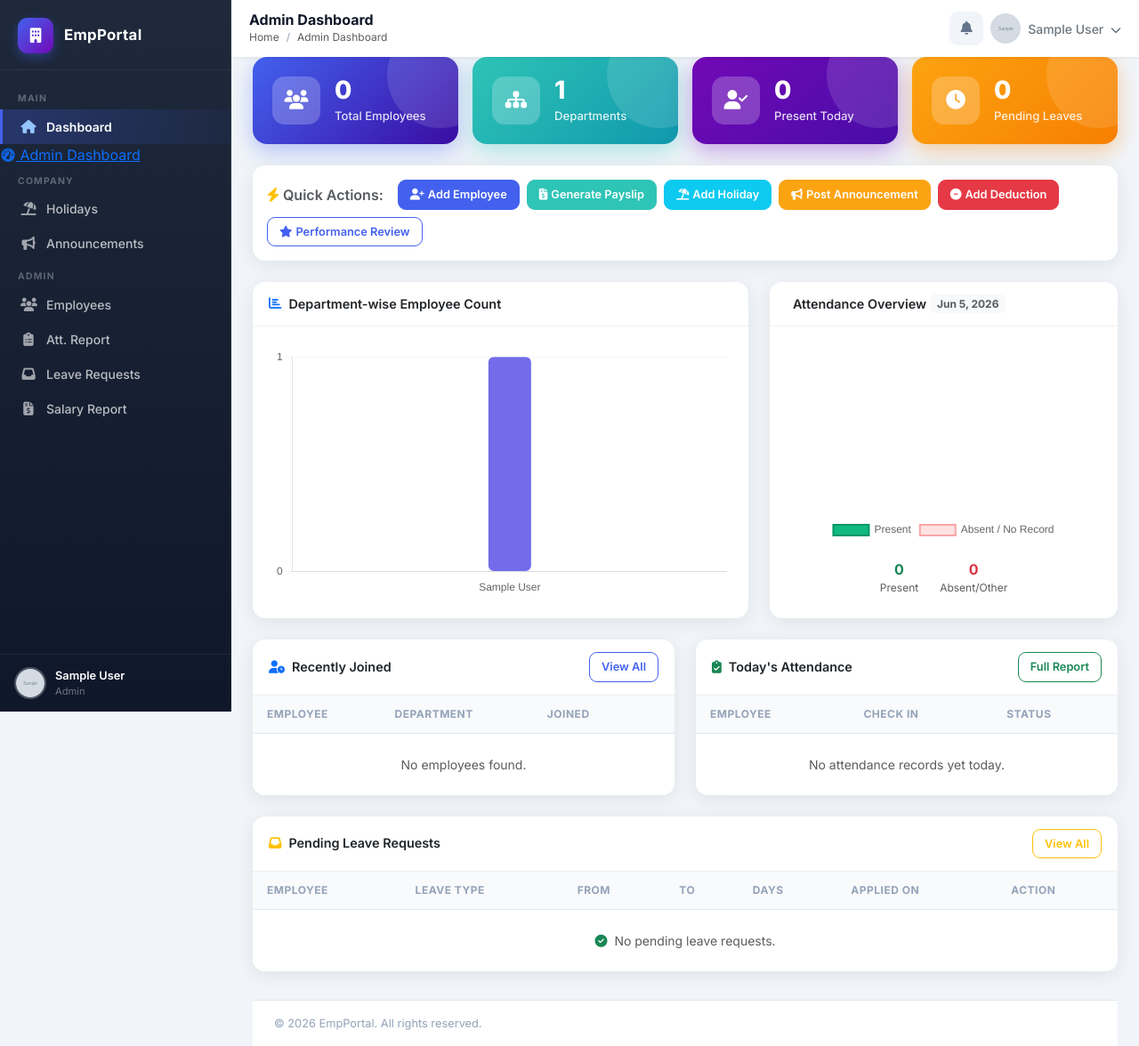
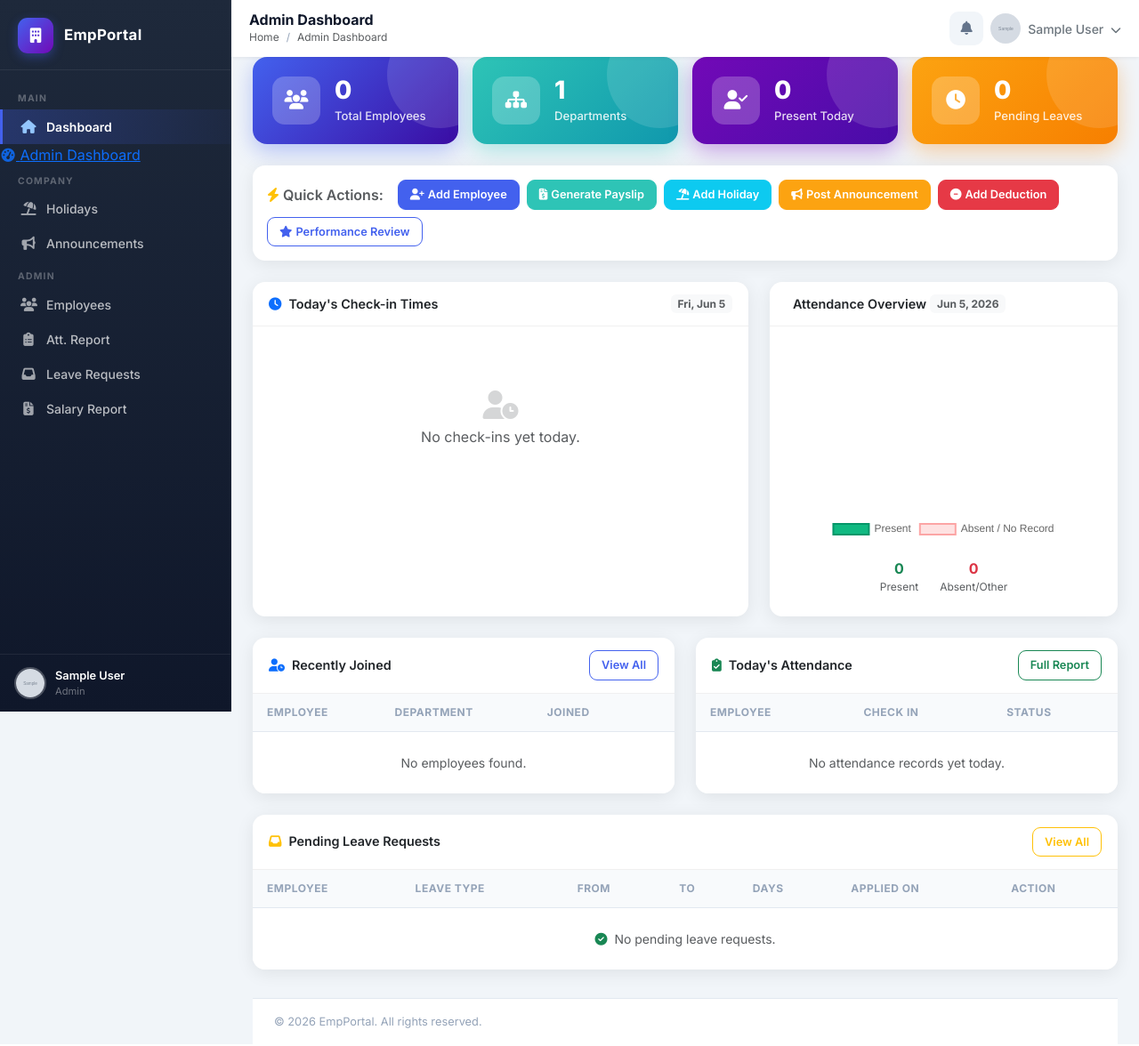
Before and after one commit to infrabittechnologies-netizen/employee-portal, a Django app: page /dashboard/admin/ in a window 1280 px wide. Shown: the whole page at 89% size. Run offline with Django 5.2, Linux system fonts and the light colour scheme; a user stored in the database is signed in; data comes from the database, SQL or seed files in the repository; tables that the repository leaves empty hold one stand-in row (values such as "Sample post"); grey boxes marked "Sample" are stand-in pictures; data that the repository does not hold is empty.

Commit message:
Replace department chart with daily check-in times graph
Admin dashboard now shows today's check-in times — one bar per employee
who checked in, plotted by check-in time and coloured green (on time) or
red (late), with the exact time in the tooltip. Refreshes each day from
that day's attendance; shows an empty state before any check-ins.

Co-Authored-By: Claude Opus 4.7 <noreply@anthropic.com>

```diff
--- a/dashboard/views.py
+++ b/dashboard/views.py
@@ -115,6 +115,25 @@ def admin_dashboard_view(request):
     pending_leaves_count = LeaveApplication.objects.filter(status='pending').count()
     departments = Department.objects.all()
     dept_data = [{'name': d.name, 'count': d.employees.filter(is_active=True).count()} for d in departments]
+
+    # Today's check-in stats — a fresh graph every day. One bar per employee
+    # who has checked in today, plotted by their check-in time (decimal hour),
+    # coloured green (on time) or red (late).
+    checkin_today = (
+        Attendance.objects.filter(date=today, check_in__isnull=False)
+        .select_related('employee')
+        .order_by('check_in')
+    )
+    checkin_data = []
+    for a in checkin_today:
+        lt = timezone.localtime(a.check_in)
+        checkin_data.append({
+            'name': a.employee.get_full_name() or a.employee.username,
+            'time': lt.strftime('%I:%M %p').lstrip('0'),
+            'hour': round(lt.hour + lt.minute / 60.0, 4),
+            'is_late': bool(a.is_late),
+        })
+
     recent_employees = CustomUser.objects.filter(role__in=['employee', 'manager']).order_by('-date_joined')[:5]
     todays_attendance = Attendance.objects.filter(date=today).select_related('employee').order_by('-check_in')[:10]
     recent_leaves = LeaveApplication.objects.filter(
@@ -132,6 +151,7 @@ def admin_dashboard_view(request):
         'present_today': present_today,
         'pending_leaves_count': pending_leaves_count,
         'dept_data': dept_data,
+        'checkin_data': checkin_data,
         'recent_employees': recent_employees,
         'todays_attendance': todays_attendance,
         'recent_leaves': recent_leaves,
--- a/templates/dashboard/admin_dashboard.html
+++ b/templates/dashboard/admin_dashboard.html
@@ -86,12 +86,17 @@
   <!-- Department Bar Chart -->
   <div class="col-12 col-lg-7">
     <div class="card h-100 fade-in-up delay-2">
-      <div class="card-header">
-        <i class="fas fa-chart-bar text-primary me-2"></i>Department-wise Employee Count
+      <div class="card-header d-flex justify-content-between align-items-center">
+        <div><i class="fas fa-clock text-primary me-2"></i>Today's Check-in Times</div>
+        <span class="badge bg-light text-muted text-xs">{{ today|date:"D, M j" }}</span>
       </div>
       <div class="card-body p-4">
         <div style="position:relative; height:280px;">
-          <canvas id="deptChart"></canvas>
+          <canvas id="checkinChart"></canvas>
+        </div>
+        <div id="checkinEmpty" class="text-center text-muted py-5 d-none">
+          <i class="fas fa-user-clock fa-2x mb-2 d-block opacity-25"></i>
+          No check-ins yet today.
         </div>
       </div>
     </div>
@@ -297,23 +302,37 @@
 
 {% block extra_js %}
 <script>
-// Department Bar Chart
-const deptCtx = document.getElementById('deptChart');
-if (deptCtx) {
-  const deptLabels = [{% for d in dept_data %}'{{ d.name|escapejs }}'{% if not forloop.last %},{% endif %}{% endfor %}];
-  const deptCounts = [{% for d in dept_data %}{{ d.count }}{% if not forloop.last %},{% endif %}{% endfor %}];
-  new Chart(deptCtx, {
+// Today's Check-in Times Chart (a fresh graph every day)
+const checkinCtx = document.getElementById('checkinChart');
+if (checkinCtx) {
+  const ciNames = [{% for c in checkin_data %}'{{ c.name|escapejs }}'{% if not forloop.last %},{% endif %}{% endfor %}];
+  const ciHours = [{% for c in checkin_data %}{{ c.hour }}{% if not forloop.last %},{% endif %}{% endfor %}];
+  const ciTimes = [{% for c in checkin_data %}'{{ c.time|escapejs }}'{% if not forloop.last %},{% endif %}{% endfor %}];
+  const ciLate  = [{% for c in checkin_data %}{{ c.is_late|yesno:"true,false" }}{% if not forloop.last %},{% endif %}{% endfor %}];
+
+  // Format a decimal hour (e.g. 14.5) back into "2:30 PM".
+  function fmtHour(h) {
+    const hr = Math.floor(h);
+    const mn = Math.round((h - hr) * 60);
+    const ampm = hr >= 12 ? 'PM' : 'AM';
+    let h12 = hr % 12; if (h12 === 0) h12 = 12;
+    return h12 + ':' + String(mn).padStart(2, '0') + ' ' + ampm;
+  }
+
+  if (ciHours.length === 0) {
+    checkinCtx.parentElement.classList.add('d-none');
+    document.getElementById('checkinEmpty').classList.remove('d-none');
+  } else {
+    const minH = Math.floor(Math.min(...ciHours) - 0.5);
+    const maxH = Math.ceil(Math.max(...ciHours) + 0.5);
+    new Chart(checkinCtx, {
       type: 'bar',
       data: {
-      labels: deptLabels,
+        labels: ciNames,
         datasets: [{
-        label: 'Employees',
-        data: deptCounts,
-        backgroundColor: [
-          'rgba(79,70,229,.8)','rgba(16,185,129,.8)','rgba(245,158,11,.8)',
-          'rgba(239,68,68,.8)','rgba(59,130,246,.8)','rgba(168,85,247,.8)',
-          'rgba(236,72,153,.8)','rgba(20,184,166,.8)',
-        ],
+          label: 'Check-in time',
+          data: ciHours,
+          backgroundColor: ciLate.map(l => l ? 'rgba(239,68,68,.8)' : 'rgba(16,185,129,.8)'),
           borderRadius: 6,
           borderSkipped: false,
           maxBarThickness: 48,
@@ -324,17 +343,26 @@ if (deptCtx) {
       options: {
         responsive: true,
         maintainAspectRatio: false,
-      plugins: { legend: { display: false } },
+        plugins: {
+          legend: { display: false },
+          tooltip: {
+            callbacks: {
+              label: (ctx) => '  ' + ciTimes[ctx.dataIndex] + (ciLate[ctx.dataIndex] ? '  (Late)' : '  (On time)')
+            }
+          }
+        },
         scales: {
           y: {
-          beginAtZero: true,
-          ticks: { stepSize: 1, precision: 0 },
+            min: minH,
+            max: maxH,
+            ticks: { stepSize: 0.5, callback: (v) => fmtHour(v) },
             grid: { color: '#f3f4f6' }
           },
           x: { grid: { display: false } }
         }
       }
     });
+  }
 }
 
 // Attendance Donut Chart
```
Lines whose indentation alone changed are shown as unchanged.
